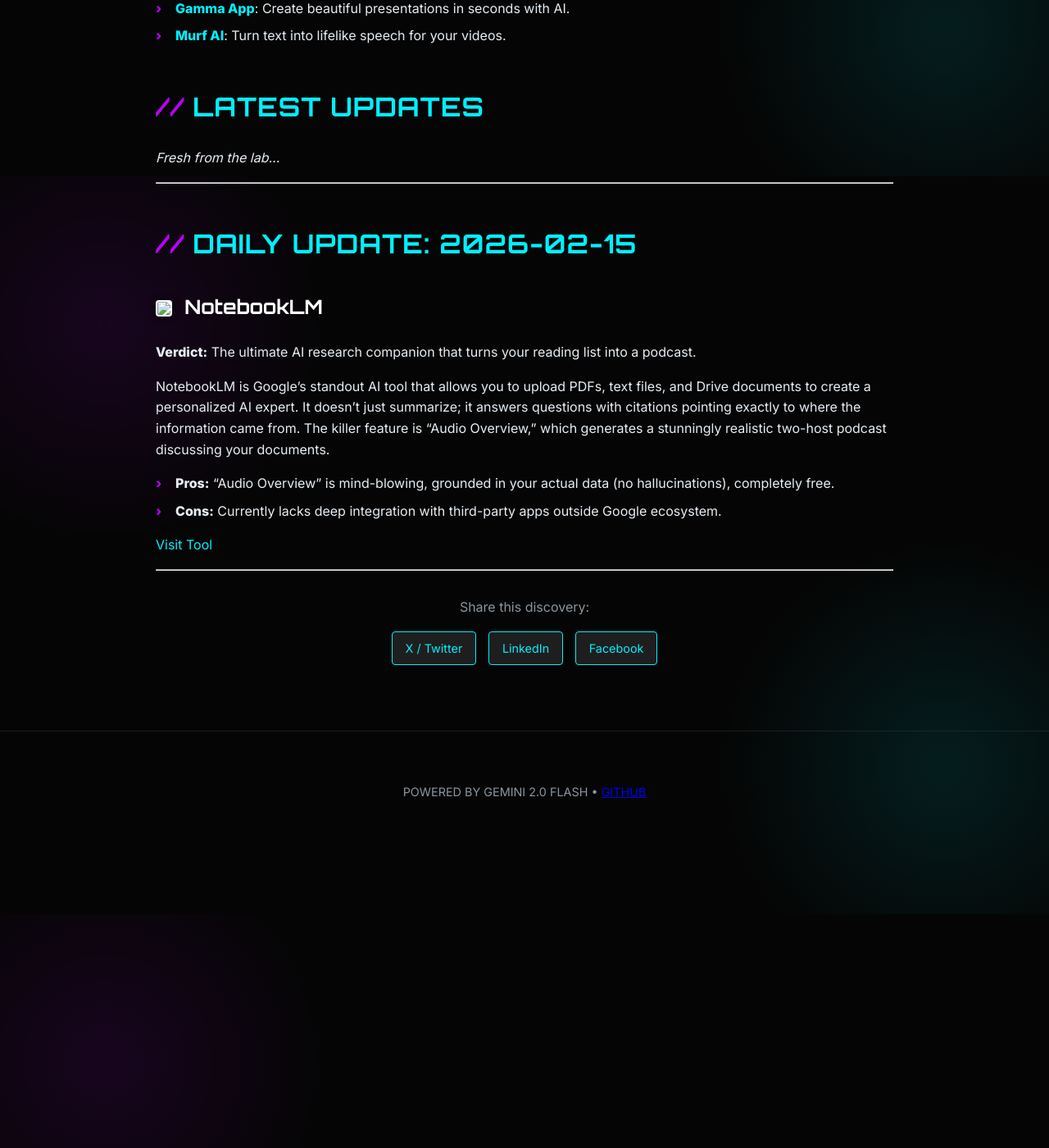
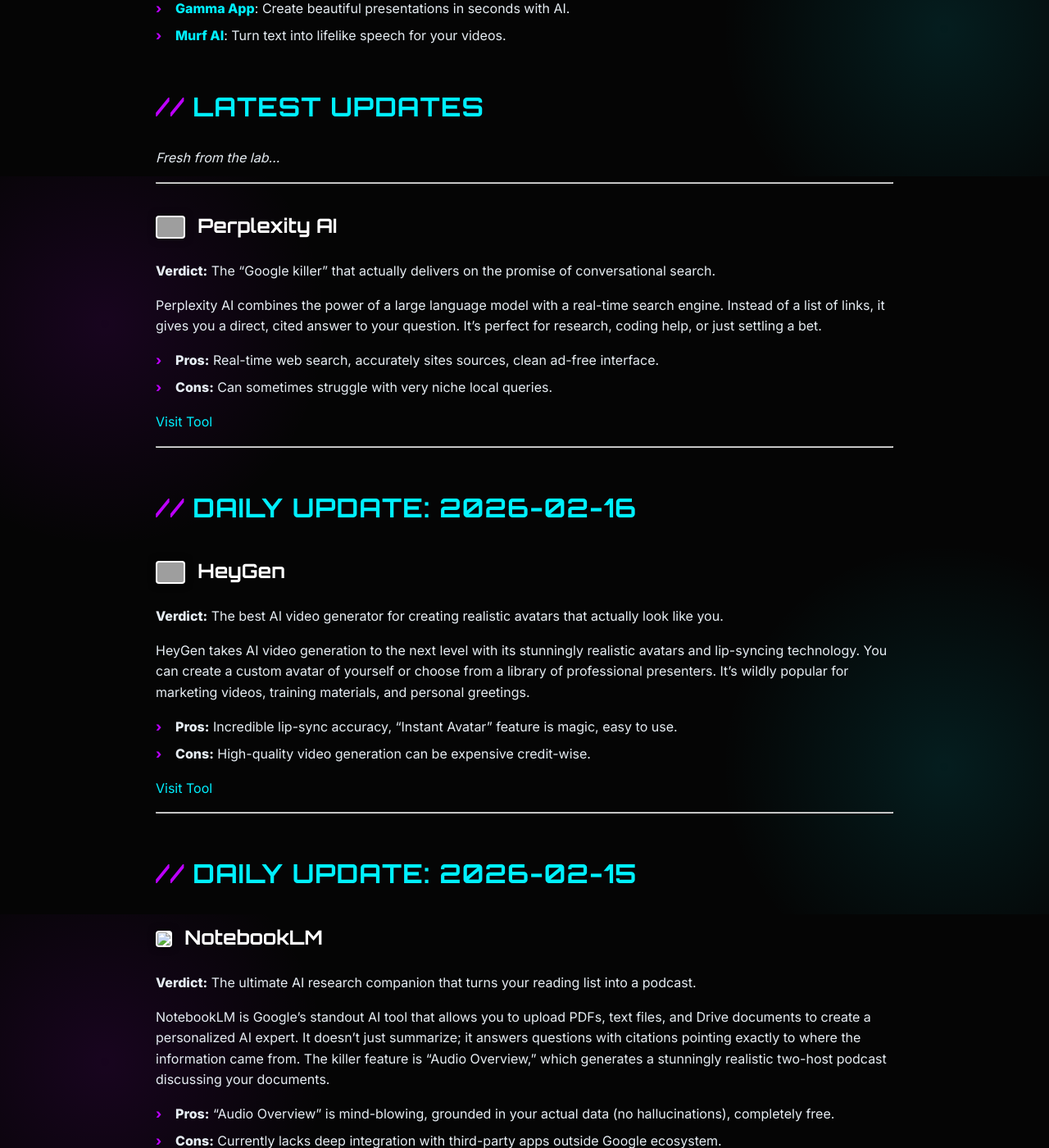
Before and after one commit to virtualsapphirestore/Ai-tools-watchdog, a Jekyll site: the page built from index.md, in a window 1280 px wide and 1400 px high, scrolled down 685 px. Shown: the whole window at 82% size. Built offline with Jekyll 4.4.1, drawn with Linux system fonts in a browser that asks for light colours; grey boxes are pictures that could not be loaded.

Commit message:
Manual update: Restore missing reviews for Feb 16 & 17 and fix dependencies

```diff
--- a/history.json
+++ b/history.json
@@ -7,5 +7,6 @@
     "Beautiful.ai": "2026-02-15",
     "Notion AI": "2026-02-15",
     "Murf AI": "2026-02-15",
-    "HeyGen": "2026-02-16"
+    "HeyGen": "2026-02-16",
+    "Perplexity AI": "2026-02-17"
 }
--- a/index.md
+++ b/index.md
@@ -18,6 +18,32 @@ Welcome to your daily AI tools observatory! Here you will find fresh, automated
 
 ---
 
+### <img src="https://logo.clearbit.com/perplexity.ai" width="32" style="vertical-align: middle; border-radius: 4px; margin-right: 8px;"> Perplexity AI
+**Verdict:** The "Google killer" that actually delivers on the promise of conversational search.
+
+Perplexity AI combines the power of a large language model with a real-time search engine. Instead of a list of links, it gives you a direct, cited answer to your question. It's perfect for research, coding help, or just settling a bet.
+
+*   **Pros:** Real-time web search, accurately sites sources, clean ad-free interface.
+*   **Cons:** Can sometimes struggle with very niche local queries.
+
+[Visit Tool](https://www.perplexity.ai)
+
+---
+
+## Daily Update: 2026-02-16
+
+### <img src="https://logo.clearbit.com/heygen.com" width="32" style="vertical-align: middle; border-radius: 4px; margin-right: 8px;"> HeyGen
+**Verdict:** The best AI video generator for creating realistic avatars that actually look like you.
+
+HeyGen takes AI video generation to the next level with its stunningly realistic avatars and lip-syncing technology. You can create a custom avatar of yourself or choose from a library of professional presenters. It's wildly popular for marketing videos, training materials, and personal greetings.
+
+*   **Pros:** Incredible lip-sync accuracy, "Instant Avatar" feature is magic, easy to use.
+*   **Cons:** High-quality video generation can be expensive credit-wise.
+
+[Visit Tool](https://www.heygen.com)
+
+---
+
 ## Daily Update: 2026-02-15
 
 ### <img src="https://www.google.com/s2/favicons?domain=notebooklm.google.com&sz=128" width="32" style="vertical-align: middle; border-radius: 4px; margin-right: 8px;"> NotebookLM
```
